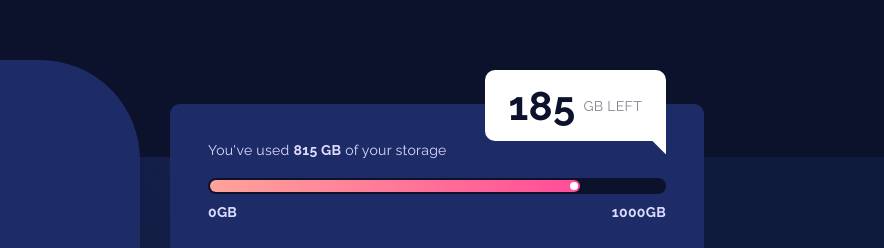
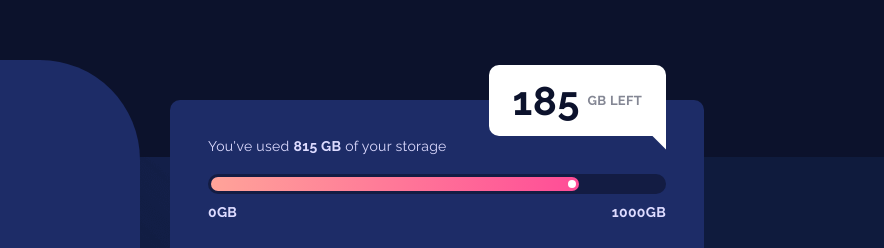
Before and after one commit to mgksp/FEM-fylo_data_storage_component, a plain HTML site: page index.html in a window 1280 px wide. Shown: the part 223-471 px from the top of the page, 396-1280 px from the left. Drawn offline with Linux system fonts and the light colour scheme.

Commit message:
changed progress bar height

```diff
--- a/index.html
+++ b/index.html
@@ -54,8 +54,8 @@
               <p>1000GB</p>
             </div>
           </div>
-          <div class="data-card__data-left">
-            <span class="bold">185 </span> GB LEFT
+          <div class="data-card__data-left bold">
+            <span>185 </span> GB LEFT
             <div class="data-card__data-left__shape"></div>
           </div>
         </div>
--- a/scss/styles.scss
+++ b/scss/styles.scss
@@ -6,6 +6,7 @@
   --grayish-blue: hsl(229, 7%, 55%);
   --dark-blue: hsl(228, 56%, 26%);
   --very-dark-blue: hsl(229, 57%, 11%);
+  --very-dark-blue-wo: hsl(229, 57%, 11%, 0.6);
 
   --gradient: linear-gradient(to right, hsl(6, 100%, 80%), hsl(335, 100%, 65%));
 }
@@ -99,10 +100,10 @@ body {
   &__progress-bar {
     &__outer-bar {
       margin-bottom: 1rem;
-      height: 1.6rem;
-      background-color: var(--very-dark-blue);
+      height: 2rem;
+      background-color: var(--very-dark-blue-wo);
       border-radius: 1rem;
-      padding: 2px;
+      padding: 3px;
     }
 
     &__inner-bar {
@@ -110,7 +111,7 @@ body {
       width: 81.5%;
       background-image: var(--gradient);
       border-radius: 1rem;
-      padding: 2px;
+      padding: 3px;
 
       &__shape {
         height: 8px;
@@ -141,6 +142,7 @@ body {
     display: flex;
     align-items: center;
     gap: 0.8rem;
+    font-size: 1.3rem;
 
     & span {
       color: var(--very-dark-blue);
```
Also changed, not shown: css/styles.css.
